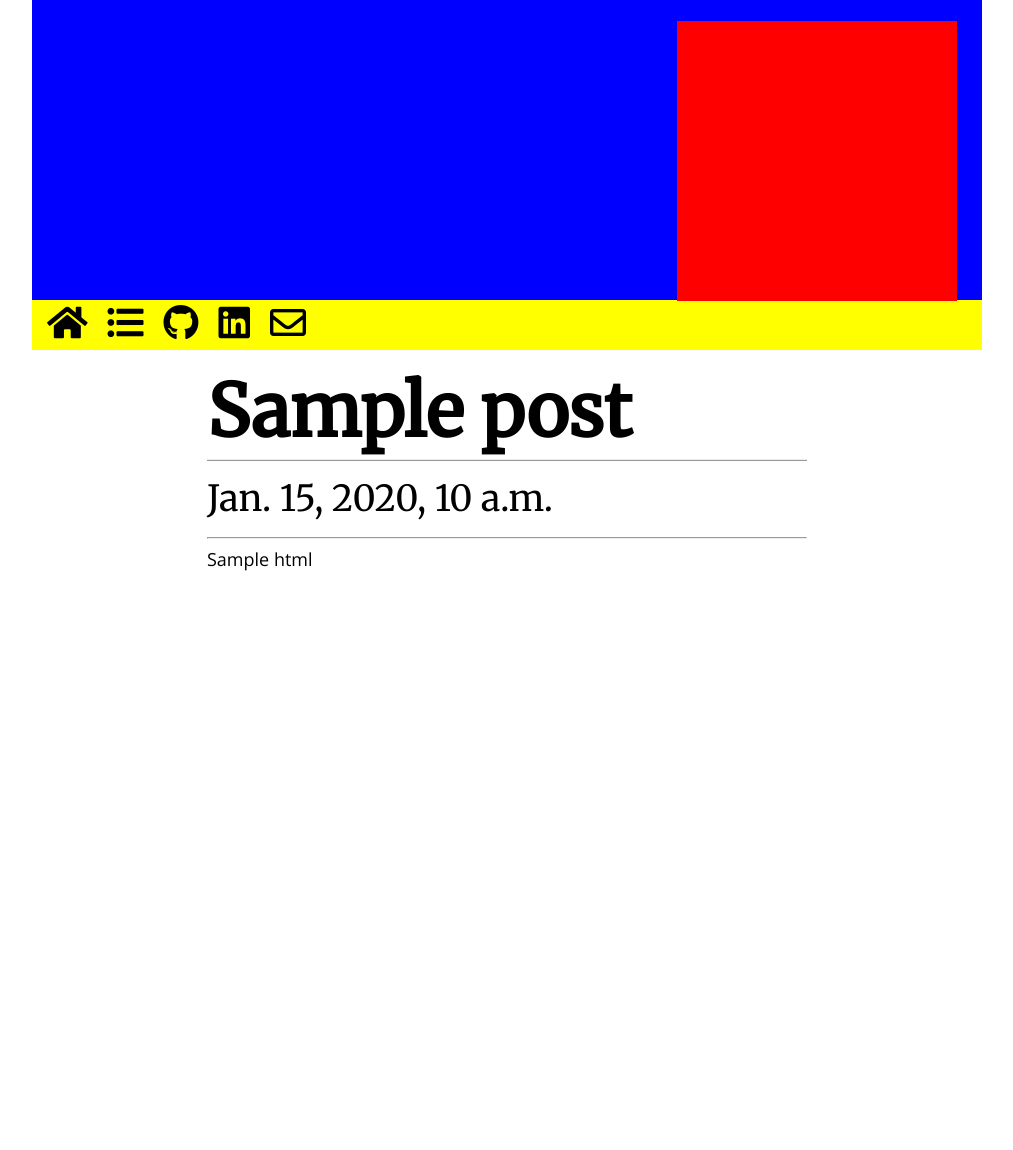
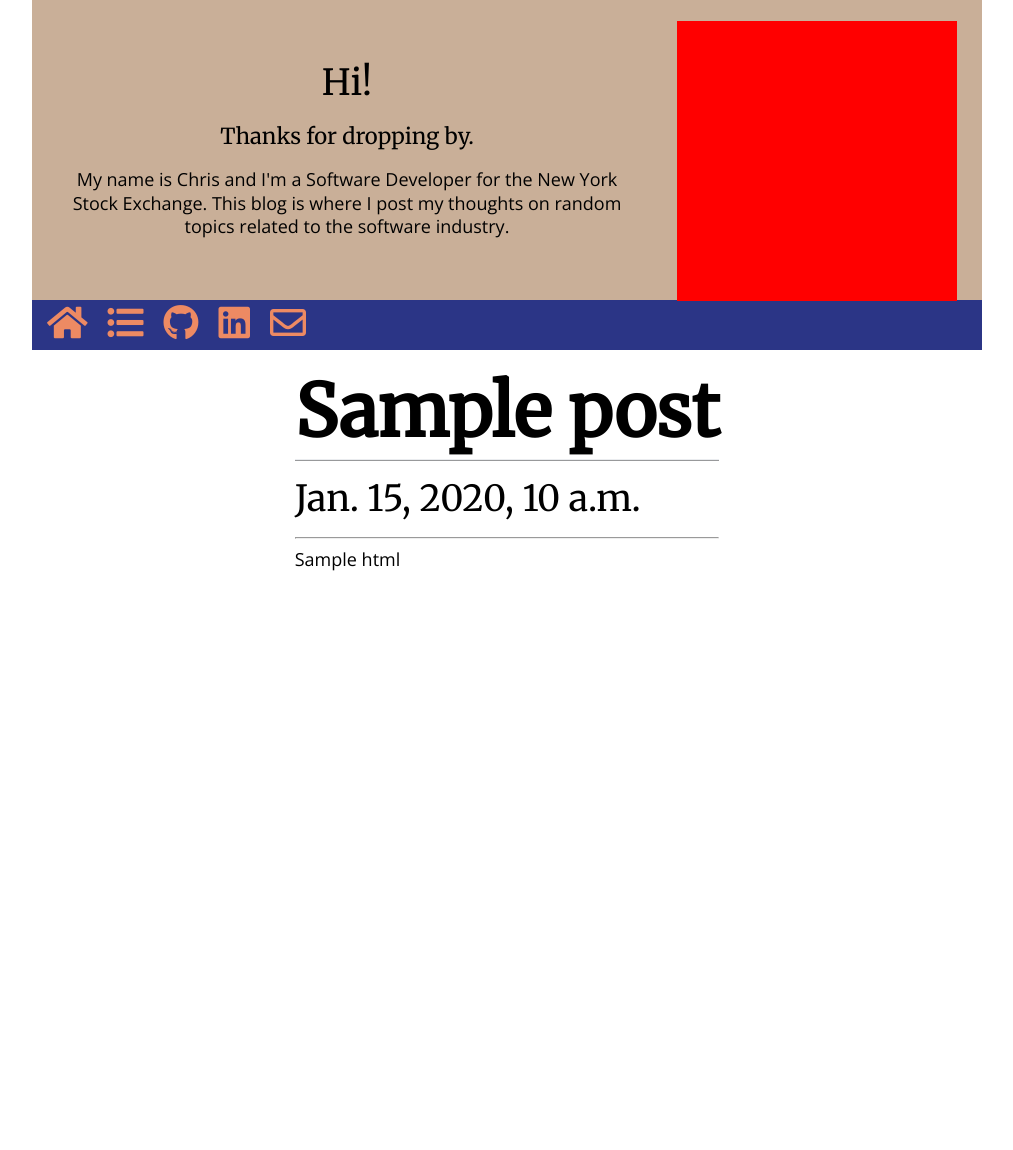
Before and after one commit to cs-cordero/chrisdoescoding.com, a Django app: template chrisdoescoding/posts/templates/latest_post_view.html in a window 1280 px wide. Shown: the whole page, without its empty margins (133-1146 px from the left). After the commit the page ends 571 px from the top, so only its background shows below. Run offline with Django 3.2, Linux system fonts and the light colour scheme; the template is opened without the code that fills it: most values are stand-ins (such as "Sample title", 1, 10 or a date in 2020); some libraries are stand-ins or nearby versions.

Commit message:
update them joinks

```diff
--- a/chrisdoescoding/posts/static/posts/style.css
+++ b/chrisdoescoding/posts/static/posts/style.css
@@ -1,56 +1,92 @@
+body {
+    display: flex;
+    flex-direction: row;
+    justify-content: center;
+}
+
+.container {
+    min-height: 100%;
+    max-width: 950px;
+
+    display: flex;
+    flex-direction: column;
+    justify-content: flex-start;
+    flex-wrap: nowrap;
+    align-items: center;
+}
+
 .navbar-scrolls-away {
     position: relative;
-    background-color: blue;
-    width: 950px;
+    z-index: 2;
+    width: 100%;
     height: 300px;
-    margin: 0 auto;
-    z-index: 2;
+    background-color: #c9af98;
 }
 
 .navbar {
     position: sticky;
-    background-color: blue;
-    width: 950px;
+    z-index: 3;
+    width: 100%;
     height: 50px;
+    display: flex;
+    background-color: #2b3586;
     top: 0;
-    margin: 0 auto;
-    display: flex;
-    z-index: 3;
-    background-color: yellow;
 }
 
-.container {
-    min-height: 100%;
-
-    display: grid;
-    grid-template-columns: 1fr 1.7fr 1fr;
-    grid-template-areas: ". content .";
-    grid-gap: 15px;
-    justify-content: start;
-    align-content: start;
+.navbar-content {
+    margin-left: 30px;
+    margin-right: 350px;
+    text-align: center;
+    padding-top: 60px;
 }
 
 .content {
+    z-index: 1;
+    max-width: 80%;
     margin-top: 15px;
-    grid-area: content;
-    min-width: 600px;
-    z-index: 1;
 }
 
 .profile, .profile-static {
+    position: fixed;
+    z-index: 99;
+    top: 25px;
     width: 280px;
     height: 280px;
+    /* 50% of the screen, minus half the size of the navbar-scrolls-away */
+    right: calc(50% - (950px / 2) + 25px);
     background-color: red;
-    z-index: 99;
-    position: fixed;
-    top: 25px;
-    right: calc(50% - (950px / 2) + 25px); // 50% of the screen, minus half the size of the navbar-scrolls-away
 }
 
 .profile-static {
+    top: 0;
     width: 50;
     height: 50;
-    top: 0;
+}
+
+@media (max-width: 950px) {
+    .profile {
+        position: relative;
+        right: unset;
+    }
+
+    .navbar {
+        justify-content: center;
+    }
+
+    .navbar-scrolls-away {
+        margin-top: -280px;
+        height: 580px;
+        display: flex;
+        justify-content: center;
+    }
+
+    .navbar-content {
+        border-top: 2px ridge #eaecef;
+        margin: unset;
+        margin-top: 350px;
+        max-width: 600px;
+        padding-top: 25px;
+    }
 }
 
 .button {
@@ -60,7 +96,7 @@
     top: 0;
     cursor: pointer;
     padding: 0 5px;
-    color: black;
+    color: #ed8a63;
 }
 
 .button i {
--- a/chrisdoescoding/posts/templates/base.html
+++ b/chrisdoescoding/posts/templates/base.html
@@ -7,6 +7,9 @@
 <link rel="stylesheet" type="text/css" href="{% static 'posts/style.css' %}" />
 <link rel="stylesheet" type="text/css" href="https://use.fontawesome.com/releases/v5.0.8/css/all.css" />
 
+<div class="container">
+    {% block profile %}
+    {% endblock %}
     {% block scroll-away %}
     {% endblock %}
     <div class="navbar" id='navbar'>
@@ -26,9 +29,6 @@
             <div class="button"><i class="far fa-envelope fa-2x"></i></div>
         </a>
     </div>
-{% block profile %}
-{% endblock %}
-<div class="container">
     {% block content %}
     {% endblock %}
 </div>
--- a/chrisdoescoding/posts/templates/latest_post_view.html
+++ b/chrisdoescoding/posts/templates/latest_post_view.html
@@ -7,6 +7,13 @@
         var heightOfNavbarFixedAndBody = 350;
 
         function resizePicture() {
+            var mq = window.matchMedia("(max-width: 950px)");
+            if (mq.matches) {
+                profilePicture.style.width = '280px';
+                profilePicture.style.height = '280px';
+                profilePicture.style.top = '25px';
+                return;
+            }
             var scrollPosition = document.body.scrollTop;
             var scrollMaxEffect = Math.min(heightOfNavbarFixedAndBody, scrollPosition);
             var scaledSize = 1 - (scrollMaxEffect / heightOfNavbarFixedAndBody);
@@ -32,11 +39,21 @@
         };
 
         document.onscroll = resizePicture;
+        window.addEventListener("orientationchange", function() {
+            alert(document.body.scrollTop);
+            resizePicture();
+        })
     </script>
 {% endblock %}
 
 {% block scroll-away %}
-<div class="navbar-scrolls-away"></div>
+<div class="navbar-scrolls-away">
+    <div class="navbar-content">
+        <h3>Hi!</h3>
+        <h5>Thanks for dropping by.</h5>
+        <p>My name is Chris and I'm a Software Developer for the New York Stock Exchange.  This blog is where I post my thoughts on random topics related to the software industry.</p>
+    </div>
+</div>
 {% endblock %}
 
 {% block profile %}
```
Lines whose indentation alone changed are shown as unchanged.
